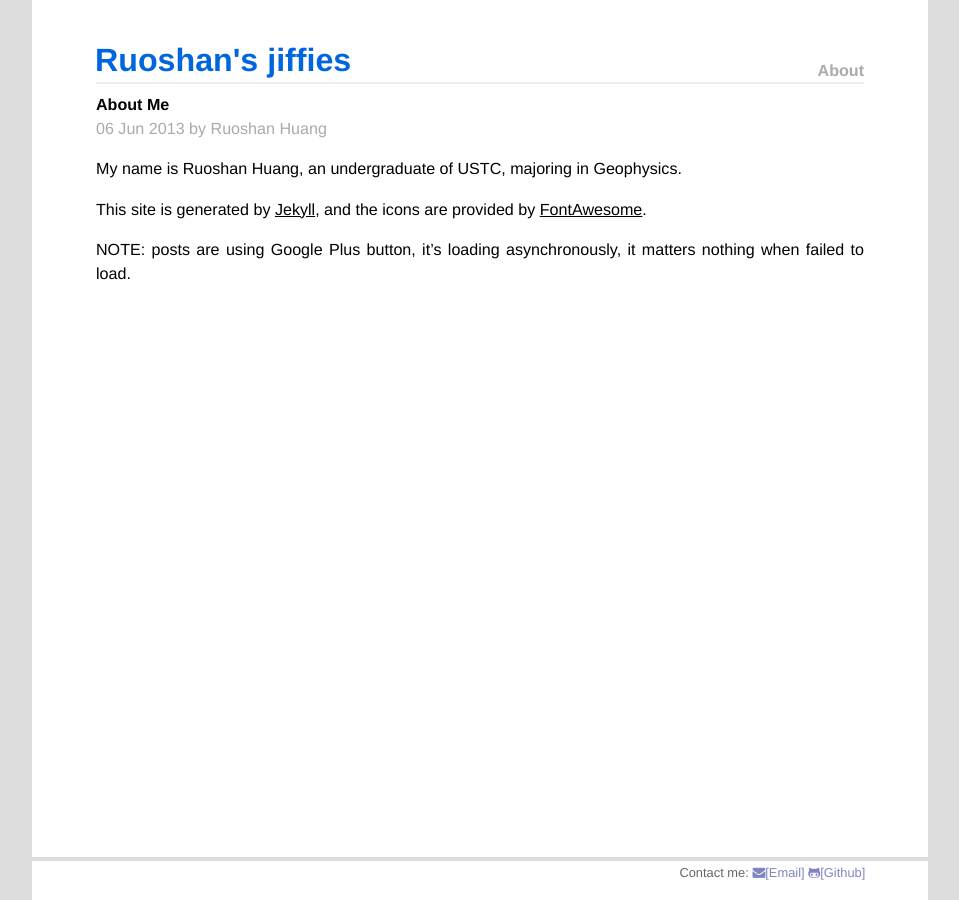
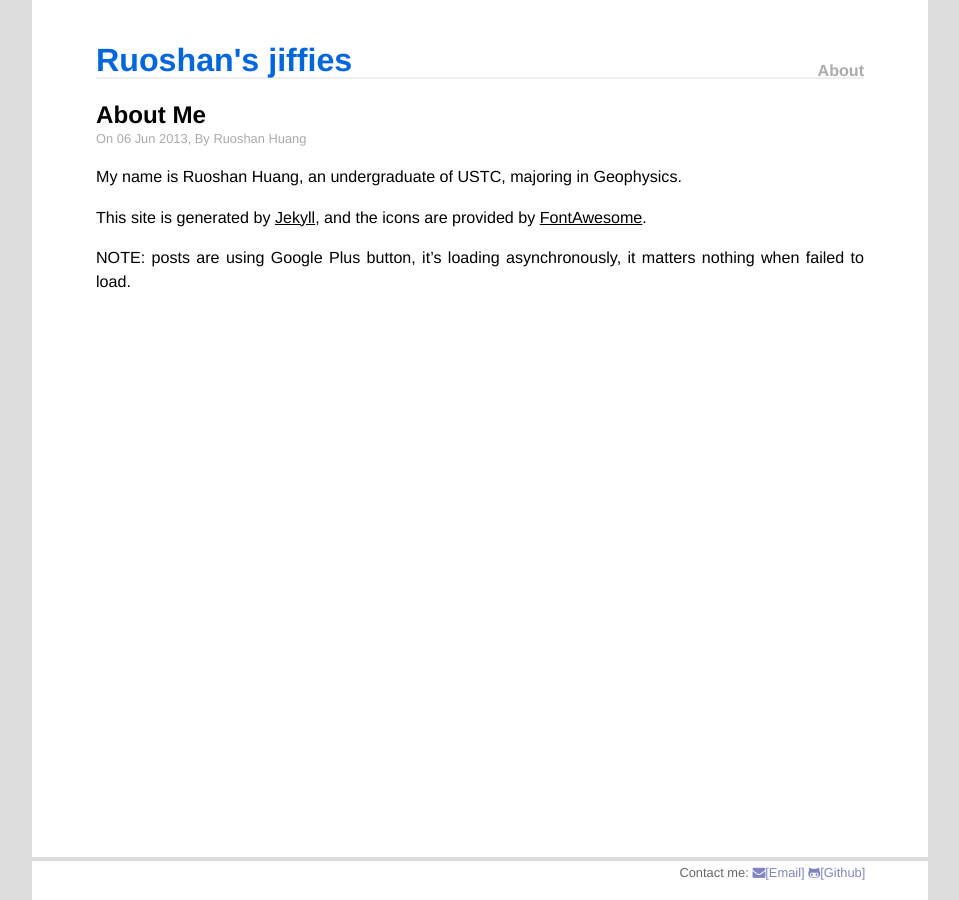
Before and after one commit to ruoshan/ruoshan.github.io, a Jekyll site: the page built from about/index.md, in a window 1280 px wide. Shown: the whole page, without its empty margins (160-1119 px from the left). Built offline with Jekyll 4.4.1, drawn with Linux system fonts in a browser that asks for light colours; nearby versions of some CDN libraries; comment, search, counter and statistics services are not loaded.

Commit message:
change page title css

```diff
--- a/_layouts/post.html
+++ b/_layouts/post.html
@@ -1,17 +1,9 @@
 ---
 layout: default
 ---
-<h2>{{ page.title }} <g:plusone size="small" recommendations="false"></g:plusone></h2>
+<h1>{{ page.title }} <g:plusone size="small" recommendations="false"></g:plusone></h1>
 
-<script type="text/javascript">
-  (function() {
-       var po = document.createElement('script'); po.type = 'text/javascript'; po.async = true;
-           po.src = 'https://apis.google.com/js/plusone.js';
-               var s = document.getElementsByTagName('script')[0]; s.parentNode.insertBefore(po, s);
-                 })();
-</script>
-
-<p class="meta">{{ page.date | date_to_string }} by {{ page.author }}</p>
+<p class="meta">On {{ page.date | date_to_string }}, By {{ page.author }}</p>
 
 <div id="post">
 {{ content }}
--- a/css/main.css
+++ b/css/main.css
@@ -88,8 +88,7 @@ ul.posts span {
 .site .header h1.title {
     font-size: 2em;
     display: inline-block;
-    margin-bottom: 0.3em;
-    margin-left: -1px; /* seems better left-align */
+    margin-bottom: 0;
 }
 
 .site .header h1.title a {
@@ -115,8 +114,18 @@ ul.posts span {
     padding: 0 0 5em;
 }
 
+.site .content h1 {
+    font-size: 1.5em;
+    margin-top: 1em;
+    margin-bottom: 0;
+}
+
 .site .meta {
     color: #aaa;
+}
+
+.site .content .meta {
+    font-size: 0.8em;
 }
 
 .site .footer {
```
